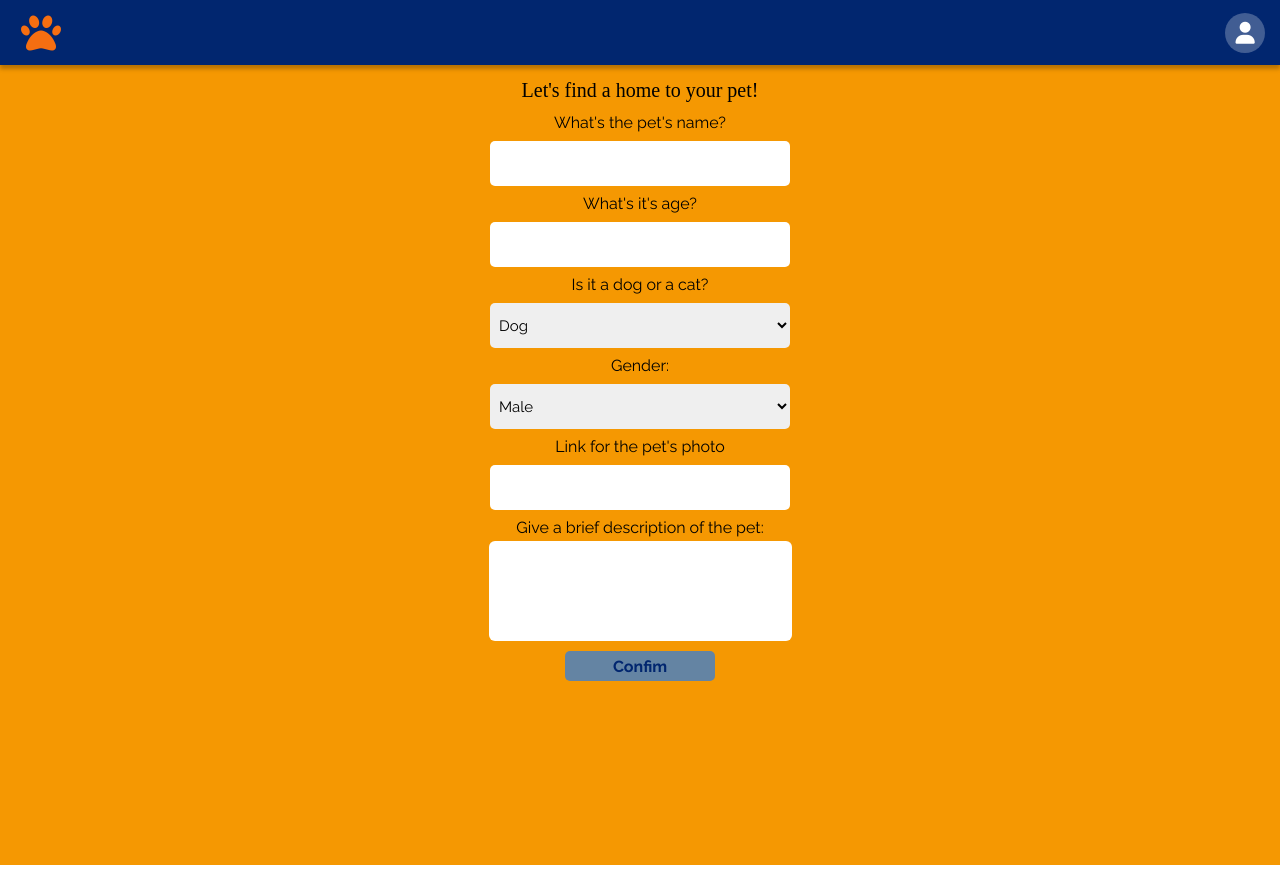
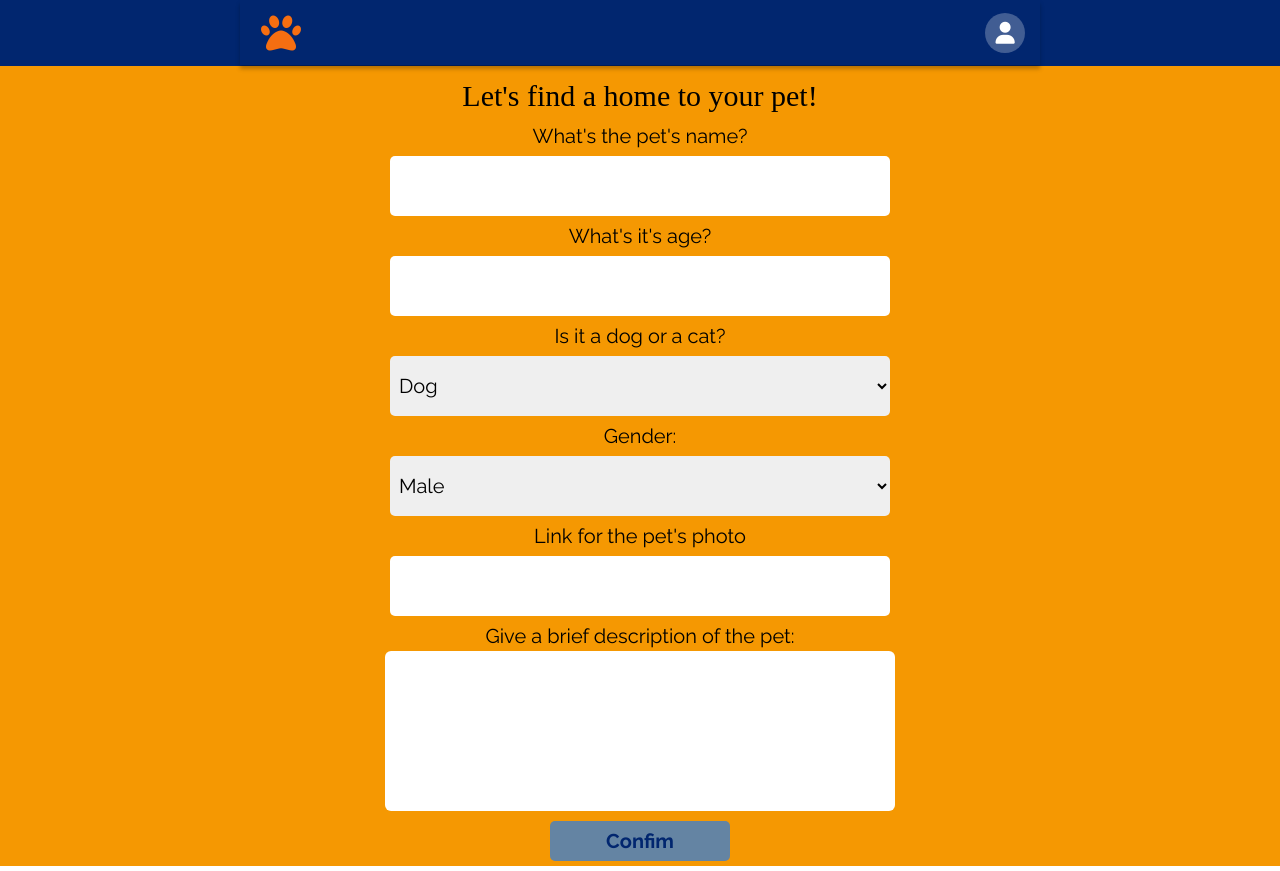
Before and after one commit to AnaSMatos/pawfinder-front, a React (Create React App) app: page /create in a window 1280 px wide. Built offline with nearby package versions, Linux system fonts and the light colour scheme; a web font is replaced by a local one.

Commit message:
feat: add the adoption page and send email to owner functionality

```diff
--- a/src/components/CreatePost/index.js
+++ b/src/components/CreatePost/index.js
@@ -1,10 +1,13 @@
 import styled from "styled-components"
+import { useNavigate } from "react-router-dom";
 import Top from "../Top"
 import LoadingHearts from "../Layout/loaderSpinner";
 import { useState, useContext } from "react";
 import UserContext from "../../UserContext";
+import axios from "axios";
 
 export default function CreatePost(){
+    const navigate = useNavigate()
     const [animalName, setAnimalName] = useState("")
     const [animalType, setAnimalType] = useState("Dog")
     const [animalAge, setAnimalAge] = useState("")
@@ -17,7 +20,7 @@ export default function CreatePost(){
 
     function handleSubmit(e){
         e.preventDefault()
-
+        setDisabled(true)
         const config = {
             headers:{
                 Authorization: `Bearer ${token}`
@@ -27,11 +30,23 @@ export default function CreatePost(){
         const data = {
             animalName, animalType, animalAge: Number(animalAge), description, image
         }
+
+        const promise = axios.post("http://localhost:5000/create", data, config)
+        promise
+        .then((res) => {
+            navigate("/feed")
+        })
+        .catch((err) => {
+            console.log(err.response.data)
+            setDisabled(false)
+        })
     }
 
     return(
         <Container>
+            <div className="background-top"></div>
             <Top/>
+            <div className="background-content"></div>
             <Content>
                 <div>
                     <h1>Let's find a home to your pet!</h1>
@@ -43,6 +58,7 @@ export default function CreatePost(){
                         value={animalName}
                         onChange={(e) => setAnimalName(e.target.value)}
                         disabled={disabled}
+                        required
                     ></input>
                     <label>What's it's age?</label>
                     <input
@@ -50,6 +66,7 @@ export default function CreatePost(){
                         value={animalAge}
                         onChange={(e) => setAnimalAge(e.target.value)}
                         disabled={disabled}
+                        required
                     ></input>
                     <label>Is it a dog or a cat?</label>
                     <select
@@ -75,6 +92,7 @@ export default function CreatePost(){
                         value={image}
                         onChange={(e) => setImage(e.target.value)}
                         disabled={disabled}
+                        required
                     ></input>
                     <label>Give a brief description of the pet:</label>
                     <textarea
@@ -82,6 +100,7 @@ export default function CreatePost(){
                         value={description}
                         onChange={(e) => setDescription(e.target.value)}
                         disabled={disabled}
+                        required
                     />
                     <Button type="submit" disabled={disabled}>{disabled ? <LoadingHearts/> : "Confim"}</Button>
                 </form>
@@ -93,6 +112,23 @@ export default function CreatePost(){
 const Container = styled.div`
     width: 100vw;
     height: 100vh;
+    display: flex;
+    flex-direction: column;
+    align-items: center;
+    overflow-y: hidden;
+    .background-top{
+        position: absolute;
+        width: 100%;
+        height: 66px;
+        background: var(--color-darkblue);
+    }
+    .background-content{
+        position: absolute;
+        top: 66px;
+        width: 100%;
+        height: 100%;
+        background: var(--color-yellow);
+    }
 `
 
 const Button = styled.button`
@@ -108,6 +144,17 @@ const Button = styled.button`
     color: var(--color-darkblue);
     font-weight: bold;
     margin: 10px 0;
+    @media (min-width: 600px){
+        font-size: 20px;
+        width: 180px;
+        height: 40px;
+    }
+    @media (min-width: 0px){
+        .loading{
+            position: relative;
+            bottom: 13px;
+        }
+    }
 `
 
 const Content = styled.div`
@@ -115,7 +162,10 @@ const Content = styled.div`
     background: var(--color-yellow);
     width: 100vw;
     height: 100vh;
-    top: 65px;
+    top: 66px;
+    @media (min-width: 600px){
+        width: 900px;
+    }
     form{
         margin-top: 15px;
         display: flex;
@@ -124,6 +174,9 @@ const Content = styled.div`
         label{
             font-family: var(--font-texts);
             font-size: 16px;
+            @media (min-width: 600px){
+                font-size: 20px;
+            }
         }
         input{
             outline: none;
@@ -137,6 +190,11 @@ const Content = styled.div`
             font-size: 15px;
             &::placeholder{
                 color: black;
+            }
+            @media (min-width: 600px){
+                width: 500px;
+                height: 60px;
+                font-size: 20px;
             }
     }
         select{
@@ -153,6 +211,11 @@ const Content = styled.div`
             &::placeholder{
                 color: black;
             }
+            @media (min-width: 600px){
+                width: 500px;
+                height: 60px;
+                font-size: 20px;
+            }
         }
         textarea{
             resize: none;
@@ -165,6 +228,11 @@ const Content = styled.div`
             font-size: 15px;
             font-family: var(--font-texts);
             margin-top: 5px;
+            @media (min-width: 600px){
+                width: 500px;
+                height: 150px;
+                font-size: 20px;
+            }
         }
     }
     div{
@@ -174,5 +242,9 @@ const Content = styled.div`
         justify-content: center;
         font-family: var(--font-title);
         font-size: 20px;
+        @media (min-width: 600px){
+            font-size: 30px;
+            margin-bottom: 15px;
+        }
     }
 `
--- a/src/components/Feed/index.js
+++ b/src/components/Feed/index.js
@@ -11,6 +11,7 @@ export default function Feed(){
     const navigate = useNavigate()
     const [posts, setPosts] = useState([])
 
+
     useEffect(()=>{
         const config = {
             headers: {
@@ -23,7 +24,11 @@ export default function Feed(){
             setPosts(res.data)
         })
         .catch(err=> {
-            console.log(err.response.data)
+            if(err.response.status === 401){
+                alert("Sua sessão expirou! Faça login novamente")
+                navigate("/")
+            }
+            console.log(err.response.status)
         })
     }, [page])
 
@@ -50,7 +55,7 @@ export default function Feed(){
             <PostsContainer>
                 {posts.map((post, index) => {
                     return(
-                        <Post key={index} name={post.animalName} age={post.animalAge} description={post.description} photo={post.image} country={post.country} region={post.region}></Post>
+                        <Post key={index} userId={post.userId} name={post.animalName} age={post.animalAge} description={post.description} image={post.image} country={post.country} region={post.region}></Post>
                     )
                 })}
             </PostsContainer>
@@ -63,22 +68,24 @@ const Container = styled.div`
     display: flex;
     align-items: center;
     flex-direction: column;
-    overflow: scroll;
 `
 
 
 const Options = styled.div`
     background-color: var(--color-yellow);
     margin-top: 65px;
-    width: 100vw;
+    width: 100%;
     height: 120px;
     display: flex;
     flex-direction: column;
     align-items: center;
+    @media (min-width: 1000px){
+        width: 800px;
+    }
 `
 const NewPost = styled.button`
     margin-top: 10px;
-    width: 90vw;
+    width: 90%;
     height: 37px;
     background: #50AD24;
     border-radius: 13px;
@@ -88,10 +95,9 @@ const NewPost = styled.button`
     font-family: var(--font-title);
     color: white;
     font-size: 20px;
-
 `
 const AnimalTypes = styled.div`
-    width: 100vw;
+    width: 100%;
     display: flex;
     justify-content: space-evenly;
     margin-top: 12px;
@@ -99,7 +105,7 @@ const AnimalTypes = styled.div`
         background: #FFFFFF;
         border-radius: 12px;
         height: 50px;
-        width: 40vw;
+        width: 40%;
     }
     i{
         font-size: 23px;
@@ -108,7 +114,7 @@ const AnimalTypes = styled.div`
 
 const PostsContainer = styled.div`
     background-color: #F1ECEC;
-    width: 100vw;
+    width: 100%;
     display: flex;
     flex-direction: column;
     align-items: center;
--- a/src/components/Post/index.js
+++ b/src/components/Post/index.js
@@ -1,12 +1,44 @@
 import styled from "styled-components"
-import puppy from "../../assets/puppy-bg.jpg"
-import { useNavigate } from "react-router-dom"
+import axios from "axios"
+import { useState, useContext } from "react";
+import UserContext from "../../UserContext";
+import LoadingHearts from "../Layout/loaderSpinner";
+
 
 export default function Post(props){
-    const navigate = useNavigate()
-    const {name, age, description, image, country, region} = props
+    const {name, age, description, image, country, region, userId} = props
+    const {token} = useContext(UserContext)
+    const [disabled, setDisabled] = useState(false)
+    const [recipientEmail, setRecipientEmail] = useState("")
+    const [confirm, setConfirm] = useState(false)
+
+    function adopt(){
+        setDisabled(true)
+        setConfirm(true)
+        const config = {
+            headers:{
+                Authorization: `Bearer ${token}`
+            }
+        }
+        const promise = axios.get(`http://localhost:5000/adopt/${userId}`, config)
+        promise
+        .then(res => {
+            setRecipientEmail(res.data)
+            setDisabled(false)
+        })
+        .catch(err => {
+            setDisabled(false)
+            alert(err.response.data)
+        })
+    }
+
     return(
         <Container>
+            <ConfirmAdoption className={confirm ? "open" : "closed"}>
+                <h1>Are you sure you want to adopt {name}?</h1>
+                <a href={`mailto:${recipientEmail}`}>Yes! Send email to the pets tutor</a>
+                <button onClick={()=>setConfirm(false)}>Cancel</button>
+            </ConfirmAdoption>
             <Picture>
                 <img src={image} alt="animal"></img>
             </Picture>
@@ -21,13 +53,74 @@ export default function Post(props){
                     <p>{description}</p>
                 </div>
             </Data>
-            <Adopt onClick={()=>alert("nice!")}>
-                <p>I'm interested!</p>
-                <i className="fa-solid fa-heart"></i>
+            <Adopt disabled={disabled} onClick={adopt}>
+                {disabled ? <LoadingHearts/> :
+                    <>
+                        <p>I'm interested!</p>
+                        <i className="fa-solid fa-heart"></i>
+                    </>
+                }
             </Adopt>
         </Container>
     )
 }
+
+const ConfirmAdoption = styled.div`
+    width: 100vw;
+    height: 100vh;
+    position: absolute;
+    z-index: 100;
+    background-color: rgba(255,255,255,0.9);
+    display: flex;
+    flex-direction: column;
+    align-items: center;
+    h1{
+        display: flex;
+        align-items: center;
+        justify-content: center;
+        width: 300px;
+        height: 40px;
+        font-family: var(--font-title);
+        font-size: 20px;
+        background-color: white;
+        box-shadow: rgba(0, 0, 0, 0.09) 0px 2px 1px, rgba(0, 0, 0, 0.09) 0px 4px 2px, rgba(0, 0, 0, 0.09) 0px 8px 4px, rgba(0, 0, 0, 0.09) 0px 16px 8px, rgba(0, 0, 0, 0.09) 0px 32px 16px;
+    }
+    a{
+        display: flex;
+        align-items: center;
+        justify-content: center;
+        width: 300px;
+        height: 70px;
+        background-color: white;
+        font-family: var(--font-texts);
+        font-size: 15px;
+        margin-top: 20px;
+        box-shadow: rgba(0, 0, 0, 0.09) 0px 2px 1px, rgba(0, 0, 0, 0.09) 0px 4px 2px, rgba(0, 0, 0, 0.09) 0px 8px 4px, rgba(0, 0, 0, 0.09) 0px 16px 8px, rgba(0, 0, 0, 0.09) 0px 32px 16px;
+        &:visited{
+            text-decoration: none;
+        }
+    }
+    button{
+        display: flex;
+        align-items: center;
+        justify-content: center;
+        width: 300px;
+        height: 70px;
+        background-color: white;
+        font-family: var(--font-texts);
+        font-size: 15px;
+        margin-top: 20px;
+        box-shadow: rgba(0, 0, 0, 0.09) 0px 2px 1px, rgba(0, 0, 0, 0.09) 0px 4px 2px, rgba(0, 0, 0, 0.09) 0px 8px 4px, rgba(0, 0, 0, 0.09) 0px 16px 8px, rgba(0, 0, 0, 0.09) 0px 32px 16px;
+    }
+    &.open{
+        transform: translateY(0);
+        transition: 0.7s ease;
+    }
+    &.closed{
+        transform: translateY(100vh);
+        transition: 0.7s ease;
+    }
+`
 
 const Adopt = styled.button`
     background: rgba(239, 211, 156, 0.8);
@@ -40,14 +133,21 @@ const Adopt = styled.button`
     display: flex;
     align-items: center;
     justify-content: space-around;
+    position: relative;
     i{
         color: red;
+    }
+    @media (min-width: 600px){
+        bottom: -40px;
+    }
+    @media (min-width: 1000px){
+        bottom: -40px;
     }
 `
 
 const Container = styled.div`
     background: white;
-    width: 95vw;
+    width: 94vw;
     height: 350px;
     margin: 12px 0;
     display: flex;
@@ -55,6 +155,14 @@ const Container = styled.div`
     align-items: center;
     box-sizing: border-box;
     box-shadow: rgba(0, 0, 0, 0.15) 1.95px 1.95px 2.6px;
+    @media (min-width: 600px){
+        width: 500px;
+        height: 400px;
+    }
+    @media (min-width: 1000px){
+        width: 800px;
+        height: 500px;
+    }
 `
 
 const Picture = styled.div`
@@ -65,6 +173,9 @@ const Picture = styled.div`
         width: 100%;
         height: 100%;
         object-fit: cover;
+    }
+    @media (min-width: 1000px){
+        height: 300px;
     }
 `
 
@@ -78,10 +189,16 @@ const Data = styled.div`
         h1{
             font-family: var(--font-title);
             font-size: 19px;
+            @media (min-width: 1000px){
+                font-size: 25px;
+            }
         }
         p{
             font-family: var(--font-texts);
             margin-left: 2px;
+            @media (min-width: 1000px){
+                font-size: 21px;
+            }
         }
     }
     .description{
@@ -92,6 +209,9 @@ const Data = styled.div`
         overflow-wrap: break-word;
         hyphens: auto;
         font-family: var(--font-texts);
+        @media (min-width: 1000px){
+            font-size: 20px;
+        }
     }
     .location{
         display: flex;
@@ -106,6 +226,9 @@ const Data = styled.div`
             font-family: var(--font-texts);
             font-size: 12px;
             margin-top: 2px;
+            @media (min-width: 1000px){
+                font-size: 17px;
+            }
         }
     }
 `
--- a/src/components/SignUp/index.js
+++ b/src/components/SignUp/index.js
@@ -21,8 +21,9 @@ export default function SignUp(){
     function handleSubmit(e){
         e.preventDefault()
         setDisabled(true)
+
         const data = {
-            name, email, age: Number(age), password, country, region
+            name, email, age: Number(age), password, country, region, confirmPassword
         }
         console.log(data)
         const promise = axios.post("http://localhost:5000/sign-up", data)
@@ -33,6 +34,7 @@ export default function SignUp(){
         })
         .catch(err=>{
             console.log(err.response.data)
+            alert("As senhas não coincidem!")
             setDisabled(false)
         })
     }
@@ -50,6 +52,7 @@ export default function SignUp(){
                     value={name}
                     onChange={(e) => setName(e.target.value)}
                     disabled={disabled}
+                    required
                 ></input>
                 <input
                     type="email"
@@ -57,6 +60,7 @@ export default function SignUp(){
                     value={email}
                     onChange={(e) => setEmail(e.target.value)}
                     disabled={disabled}
+                    required
                 ></input>
                 <input
                     type="number"
@@ -64,17 +68,21 @@ export default function SignUp(){
                     value={age}
                     onChange={(e) => setAge(e.target.value)}
                     disabled={disabled}
+                    required
                 ></input>
                 <CountryDropdown
                     value={country}
                     onChange={(e) => setCountry(e)}
                     disabled={disabled}
-                    />
+                    required
+                />
                 <RegionDropdown
                     disableWhenEmpty
                     country={country}
                     value={region}
-                    onChange={(e) => setRegion(e)}/>
+                    onChange={(e) => setRegion(e)}
+                    required
+                />
                 <input
                     type="password"
                     placeholder="Password"
@@ -88,6 +96,7 @@ export default function SignUp(){
                     value={confirmPassword}
                     onChange={(e) => setconfirmPassword(e.target.value)}
                     disabled={disabled}
+                    required
                 ></input>
                 <Button type="submit" disabled={disabled}>{disabled ? <LoadingHearts/> : "Confim"}</Button>
             </Form>
--- a/src/components/Top/index.js
+++ b/src/components/Top/index.js
@@ -53,6 +53,9 @@ const Topo = styled.div`
         font-size: 22px;
         color: white;
     }
+    @media (min-width: 1000px){
+        width: 800px;
+    }
 `
 
 const Sidebar = styled.div`
```
Also changed, not shown: src/components/Layout/loaderSpinner.js (line endings or trailing spaces).
